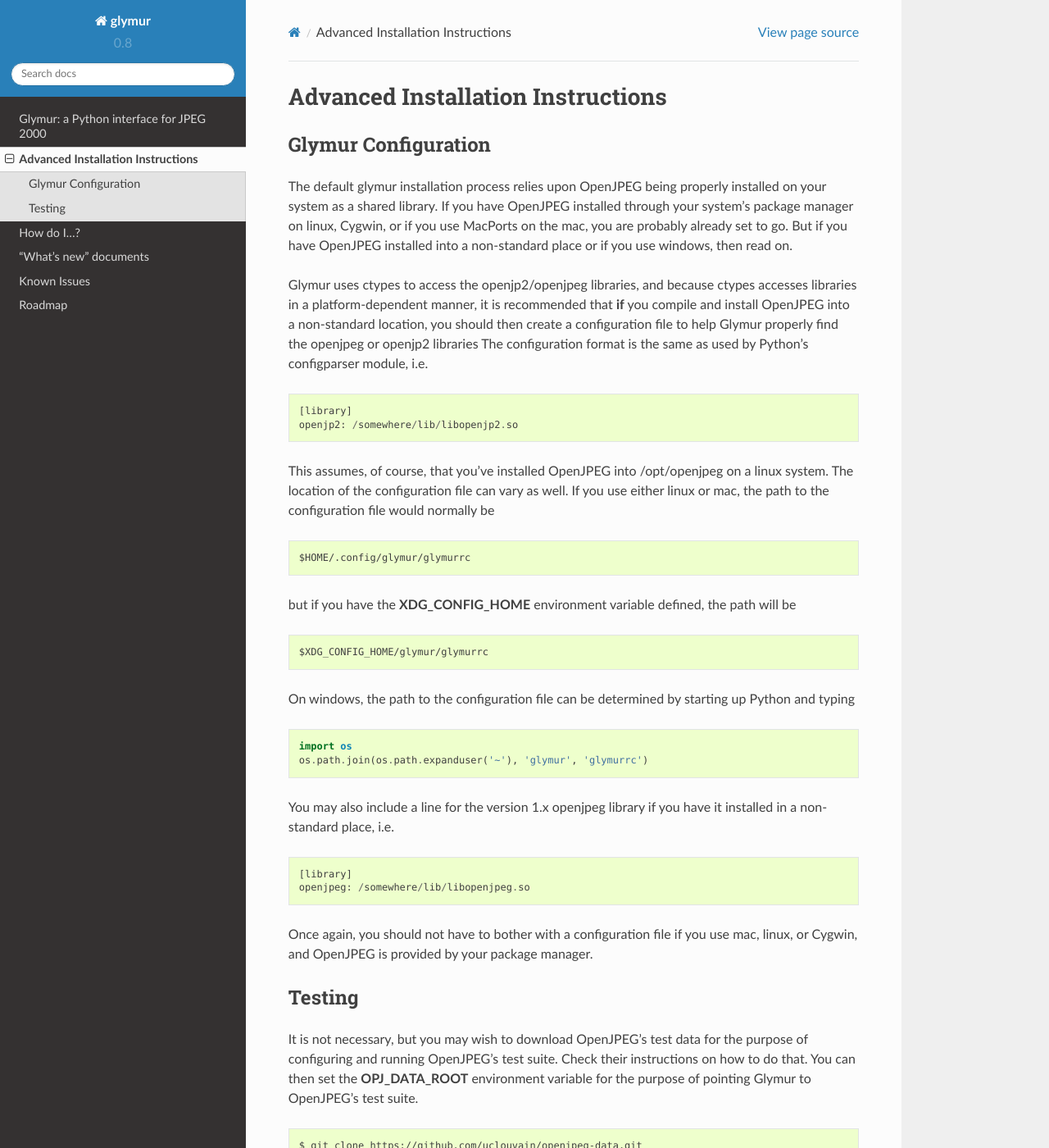
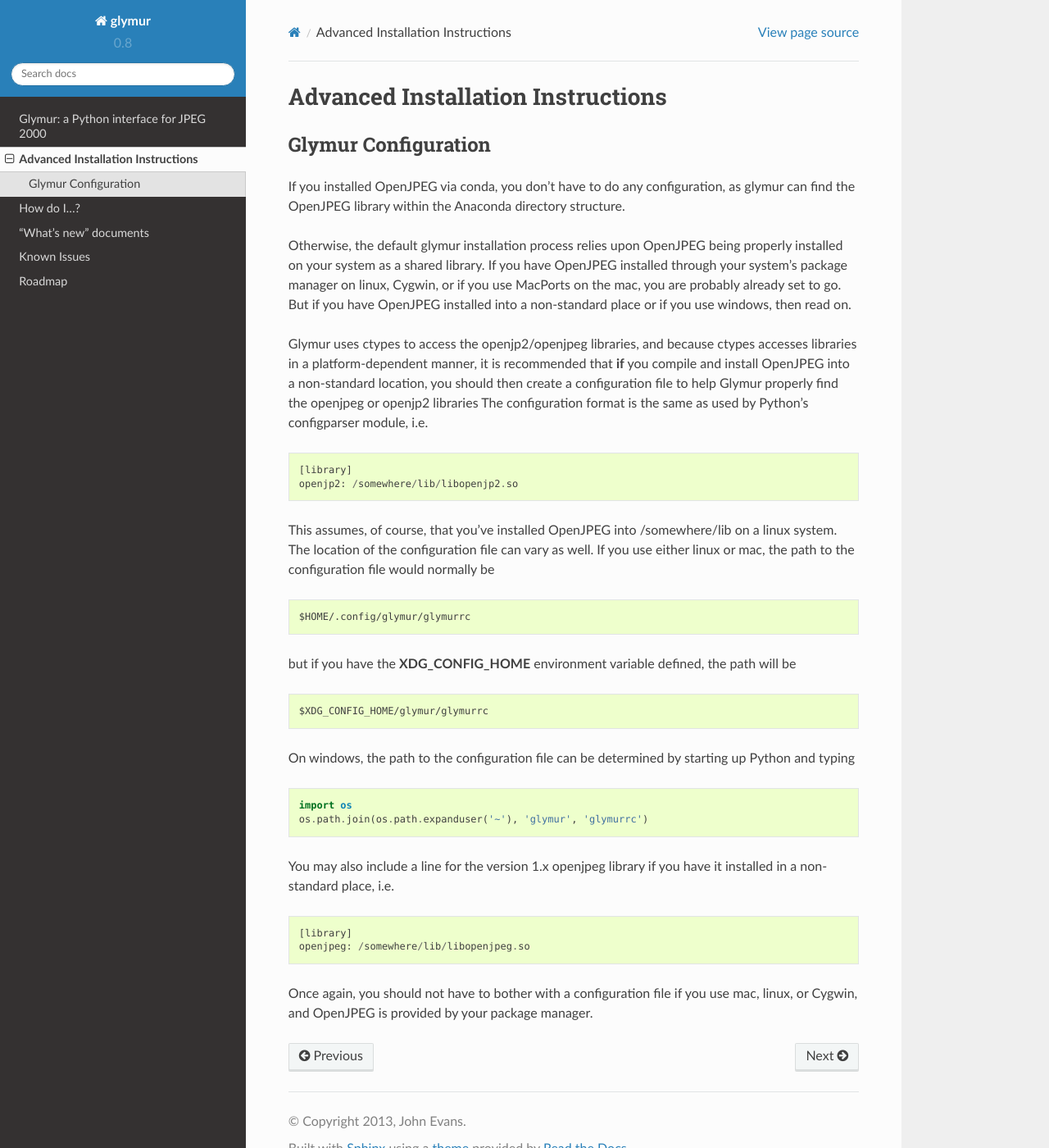
Before and after one commit to quintusdias/glymur, a Sphinx documentation site: the page built from docs/source/detailed_installation.rst, in a window 1280 px wide and 1400 px high. Shown: the whole window at 82% size. Built offline with Sphinx 7.4.7 and the Read the Docs theme 2.0.0, drawn with Linux system fonts in a browser that asks for light colours; some of the changed text lies outside the part shown.

```diff
--- a/docs/source/conf.py
+++ b/docs/source/conf.py
@@ -77,7 +77,7 @@ copyright = u'2013, John Evans'
 # The short X.Y version.
 version = '0.8'
 # The full version, including alpha/beta/rc tags.
-release = '0.8.3'
+release = '0.8.4'
 
 # The language for content autogenerated by Sphinx. Refer to documentation
 # for a list of supported languages.
--- a/docs/source/detailed_installation.rst
+++ b/docs/source/detailed_installation.rst
@@ -5,8 +5,11 @@ Advanced Installation Instructions
 ''''''''''''''''''''''
 Glymur Configuration
 ''''''''''''''''''''''
+If you installed OpenJPEG via conda, you don't have to do any
+configuration, as glymur can find the OpenJPEG library within the
+Anaconda directory structure.
 
-The default glymur installation process relies upon OpenJPEG being
+Otherwise, the default glymur installation process relies upon OpenJPEG being
 properly installed on your system as a shared library. If you have
 OpenJPEG installed through your system’s package manager on linux, Cygwin,
 or if you use MacPorts on the mac, you are probably already set to
@@ -25,7 +28,7 @@ module, i.e. ::
     openjp2: /somewhere/lib/libopenjp2.so
 
 This assumes, of course, that you've installed OpenJPEG into
-/opt/openjpeg on a linux system.  The location of the configuration file
+/somewhere/lib on a linux system.  The location of the configuration file
 can vary as well.  If you use either linux or mac, the path
 to the configuration file would normally be ::
 
@@ -50,27 +53,3 @@ installed in a non-standard place, i.e. ::
 
 Once again, you should not have to bother with a configuration file if you use
 mac, linux, or Cygwin, and OpenJPEG is provided by your package manager.
-
-'''''''
-Testing
-'''''''
-
-It is not necessary, but you may wish to download OpenJPEG's test
-data for the purpose of configuring and running OpenJPEG's test
-suite.  Check their instructions on how to do that.  You can then
-set the **OPJ_DATA_ROOT** environment variable for the purpose of
-pointing Glymur to OpenJPEG's test suite. ::
-
-    $ git clone https://github.com/uclouvain/openjpeg-data.git
-    $ export OPJ_DATA_ROOT=`pwd`/openjpeg-data
-
-In order to run the tests, you can either run them from within
-python as follows ... ::
-
-    >>> import glymur
-    >>> glymur.runtests()
-
-or from the command line. ::
-
-    $ cd /to/where/you/unpacked/glymur
-    $ python -m unittest discover
--- a/docs/source/how_do_i.rst
+++ b/docs/source/how_do_i.rst
@@ -339,7 +339,7 @@ is currently limited to XML and UUID boxes.
 
 OpenJPEG can create JP2 files with more than 3 components (use version 2.1.0+
 for this), but by default, any extra components are not described
-as such.  In order to do so, we need to rewrap such an image in a
+as such.  In order to do so, we need to re-wrap such an image in a
 set of boxes that includes a channel definition box.
 
 This example is based on SciPy example code found at
--- a/docs/source/roadmap.rst
+++ b/docs/source/roadmap.rst
@@ -13,4 +13,3 @@ Roadmap
 Here's an incomplete list of what I'd like to focus on in the future.
 
     * continue to monitor upstream changes in the openjp2 library
-    * investigate JPIP (likely to be a big project)
--- a/docs/source/whatsnew/0.8.rst
+++ b/docs/source/whatsnew/0.8.rst
@@ -1,6 +1,11 @@
 =====================
 Changes in glymur 0.8
 =====================
+
+Changes in 0.8.4
+=================
+    * Add Anaconda awareness to config module, favor over system package manager.
+    * Fix issue locating openjpeg dll on windows.
 
 Changes in 0.8.3
 =================
--- a/glymur/version.py
+++ b/glymur/version.py
@@ -18,7 +18,7 @@ from .lib import openjpeg as opj, openjp2 as opj2
 
 # Do not change the format of this next line!  Doing so risks breaking
 # setup.py
-version = "0.8.3"
+version = "0.8.4"
 _sv = LooseVersion(version)
 version_tuple = _sv.version
 
```
Also changed, not shown: docs/source/introduction.rst (+6 -3 lines), 1 other file.
